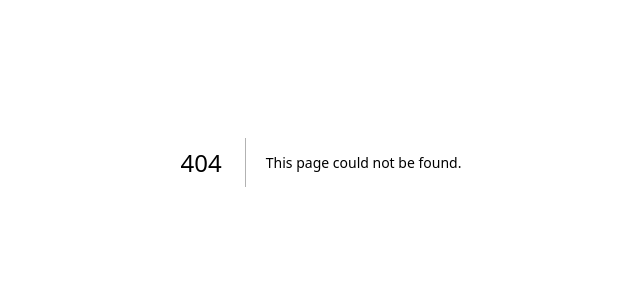
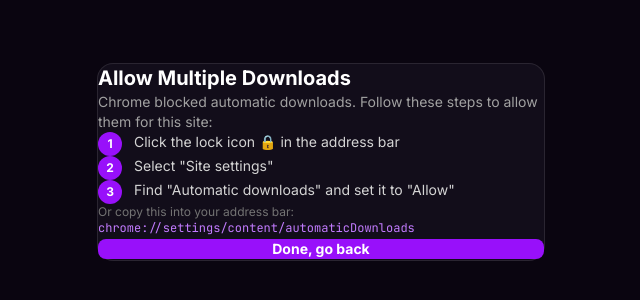
Before and after one commit to chewi-clinton/ClintSave, a Next.js app in the folder clintsave/: page /multi-download in a window 1280 px wide. Before the commit this address had no page. Shown: the part 238-538 px from the top of the page, without its empty margins (319-959 px from the left). Built offline with nearby package versions, Linux system fonts and the light colour scheme.

Commit message:
Add AllowDownloads component to guide users in enabling automatic downloads based on their browser

```diff
--- /dev/null
+++ b/clintsave/src/app/multi-download/page.jsx
@@ -0,0 +1,89 @@
+"use client";
+import { useEffect, useState } from "react";
+
+export default function AllowDownloads() {
+  const [browser, setBrowser] = useState("chrome");
+
+  useEffect(() => {
+    const ua = navigator.userAgent;
+    if (ua.includes("Firefox")) setBrowser("firefox");
+    else if (ua.includes("Edg/")) setBrowser("edge");
+    else if (ua.includes("Safari") && !ua.includes("Chrome"))
+      setBrowser("safari");
+    else setBrowser("chrome");
+  }, []);
+
+  const steps = {
+    chrome: {
+      name: "Chrome",
+      steps: [
+        "Click the lock icon 🔒 in the address bar",
+        'Select "Site settings"',
+        'Find "Automatic downloads" and set it to "Allow"',
+      ],
+      settingsUrl: "chrome://settings/content/automaticDownloads",
+    },
+    firefox: {
+      name: "Firefox",
+      steps: [
+        "Click the lock icon in the address bar",
+        'Click "Connection Secure" → "More Information"',
+        'Go to the "Permissions" tab',
+        'Uncheck "Use Default" next to "Automatic Downloads" and select "Allow"',
+      ],
+    },
+    edge: {
+      name: "Edge",
+      steps: [
+        "Click the lock icon in the address bar",
+        'Click "Permissions for this site"',
+        'Find "Automatic downloads" and set to "Allow"',
+      ],
+      settingsUrl: "edge://settings/content/automaticDownloads",
+    },
+    safari: {
+      name: "Safari",
+      steps: [
+        "Go to Safari → Settings → Websites",
+        'Click "Downloads" in the sidebar',
+        'Find this site and set it to "Allow"',
+      ],
+    },
+  };
+
+  const current = steps[browser];
+
+  return (
+    <main className="min-h-screen bg-[#0a0510] text-white flex items-center justify-center px-4">
+      <div className="max-w-md w-full bg-[#120d1a] border border-white/10 rounded-2xl p-8">
+        <h1 className="text-xl font-bold mb-2">Allow Multiple Downloads</h1>
+        <p className="text-neutral-400 text-sm mb-6">
+          {current.name} blocked automatic downloads. Follow these steps to
+          allow them for this site:
+        </p>
+        <ol className="space-y-3">
+          {current.steps.map((step, i) => (
+            <li key={i} className="flex gap-3 text-sm">
+              <span className="w-6 h-6 rounded-full bg-purple-600 flex items-center justify-center flex-shrink-0 text-xs font-bold">
+                {i + 1}
+              </span>
+              <span className="text-neutral-300">{step}</span>
+            </li>
+          ))}
+        </ol>
+        {current.settingsUrl && (
+          <p className="mt-6 text-xs text-neutral-500">
+            Or copy this into your address bar:{" "}
+            <code className="text-purple-400">{current.settingsUrl}</code>
+          </p>
+        )}
+        <button
+          onClick={() => window.history.back()}
+          className="mt-6 w-full bg-purple-600 hover:bg-purple-500 py-2.5 rounded-lg text-sm font-bold transition-colors"
+        >
+          Done, go back
+        </button>
+      </div>
+    </main>
+  );
+}
```
